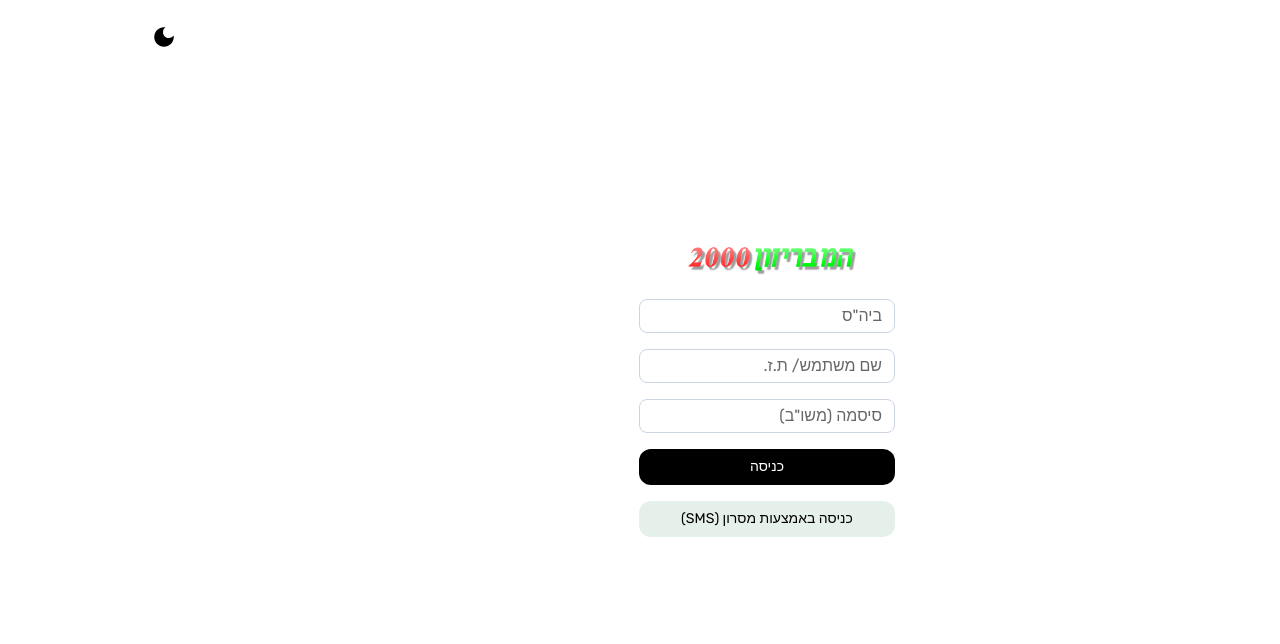
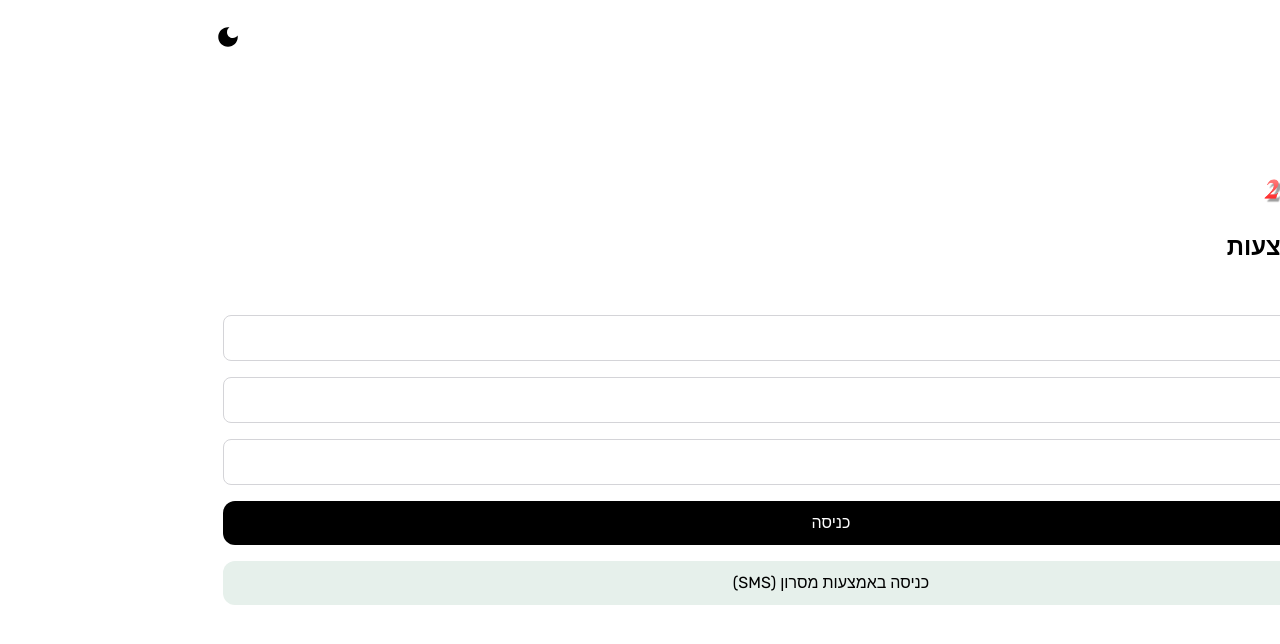
Before and after one commit to itayoshri/haMavrizon, a Next.js app: page / in a window 1280 px wide. Shown: the top 644 px of the page. Built offline with nearby package versions, Linux system fonts and the light colour scheme.

Commit message:
FIX: Input

```diff
--- a/components/Forms/Input.tsx
+++ b/components/Forms/Input.tsx
@@ -32,9 +32,9 @@ export default function Input({
       placeholder={hint}
       className={`${
         loading ? 'bg-[#0000001f]' : 'bg-transparent'
-      } p-1 px-3 border-[1px] w-full rounded-lg border-slate-300 focus:border-blue-500 text-right focus:ring-0 outline-none duration-200
-      dark:border-slate-400 dark:text-white dark:focus:border-blue-400
-      placeholder:transition-all dark:placeholder:text-slate-300 placeholder:text-[#0009] docu focus:placeholder:text-blue-500 dark:focus:placeholder:text-blue-400
+      } py-2 px-4 text-lg border-[1px] w-full rounded-lg border-zinc-300 focus:border-blue-500 text-right focus:ring-0 outline-none duration-200
+      dark:border-zinc-400 dark:text-white dark:focus:border-blue-400
+      placeholder:transition-all dark:placeholder:text-zinc-300 placeholder:text-[#0009] docu focus:placeholder:text-blue-500 dark:focus:placeholder:text-blue-400
       `}
       onChange={(e) => {
         onChange(e.target.value)
--- a/components/Forms/MashovButton.tsx
+++ b/components/Forms/MashovButton.tsx
@@ -17,7 +17,9 @@ export default function MashovButton({
     <button
       className={`${
         loading ? 'bg-[#0000001f] text-black/0' : 'bg-black text-white'
-      } text-sm  w-full px-6 h-9 rounded-xl ${className}`}
+      } w-full px-6 h-11 rounded-xl
+      dark:bg-zinc-900 dark:text-white
+      ${className}`}
       onClick={() => onClick()}
     >
       {loading ? (
--- a/components/Login.tsx
+++ b/components/Login.tsx
@@ -13,6 +13,7 @@ import Input from './Forms/Input'
 import Semel from './Forms/Semel'
 import LoadingBar from './LoadingBar'
 import Message from './Message'
+import Logo from './Logo'
 
 const SIGN_IN = 'כניסה'
 const LOGIN_BY_SMS = 'כניסה באמצעות מסרון (SMS)'
@@ -81,8 +82,17 @@ export default function Login({ setAbsencesData, setGradesData }: LoginProps) {
   }, [username, password, cellphone])
 
   return options.length > 0 ? (
-    <div className="flex items-center justify-center flex-col w-64 gap-4">
+    <div className="flex flex-col w-full px-8 gap-4">
       {showError ? <Message message={MESSAGE} /> : null}
+
+      <div className="flex flex-col">
+        <Logo />
+        <div>
+          <h1 className="font-semibold text-2xl">התחברות באמצעות</h1>
+          <div className="h-9"></div>
+        </div>
+      </div>
+      <div className="flex items-start flex-col w-full gap-4">
         <Semel setSemel={setSemel} options={options} loading={loading} />
         <Input
           hint={USERNAME_OR_ID}
@@ -134,5 +144,6 @@ export default function Login({ setAbsencesData, setGradesData }: LoginProps) {
           {viaSMS ? LOGIN_BY_PASSWORD : LOGIN_BY_SMS}
         </MashovButton>
       </div>
+    </div>
   ) : null
 }
--- a/components/Views/LoginView.tsx
+++ b/components/Views/LoginView.tsx
@@ -7,7 +7,6 @@ export default function LoginView({
 }: LoginProps) {
   return (
     <div className="flex flex-col h-screen w-screen sm:w-full -mt-10 justify-center items-center">
-      <Logo />
       <Login
         setAbsencesData={(data) => setAbsencesData(data)}
         setGradesData={(data) => setGradesData(data)}
```
Also changed, not shown: public/mashov_logo.png (added). Lines whose indentation alone changed are shown as unchanged.
